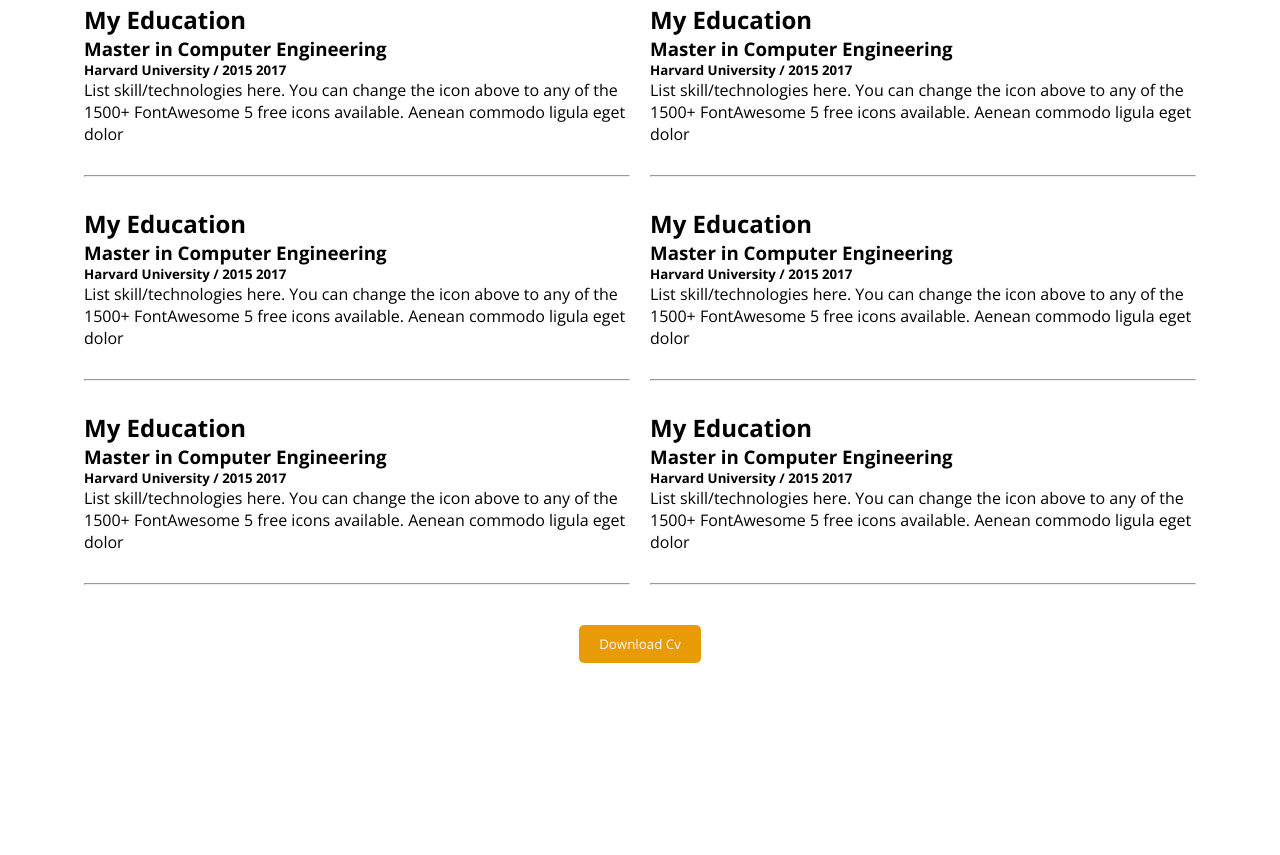
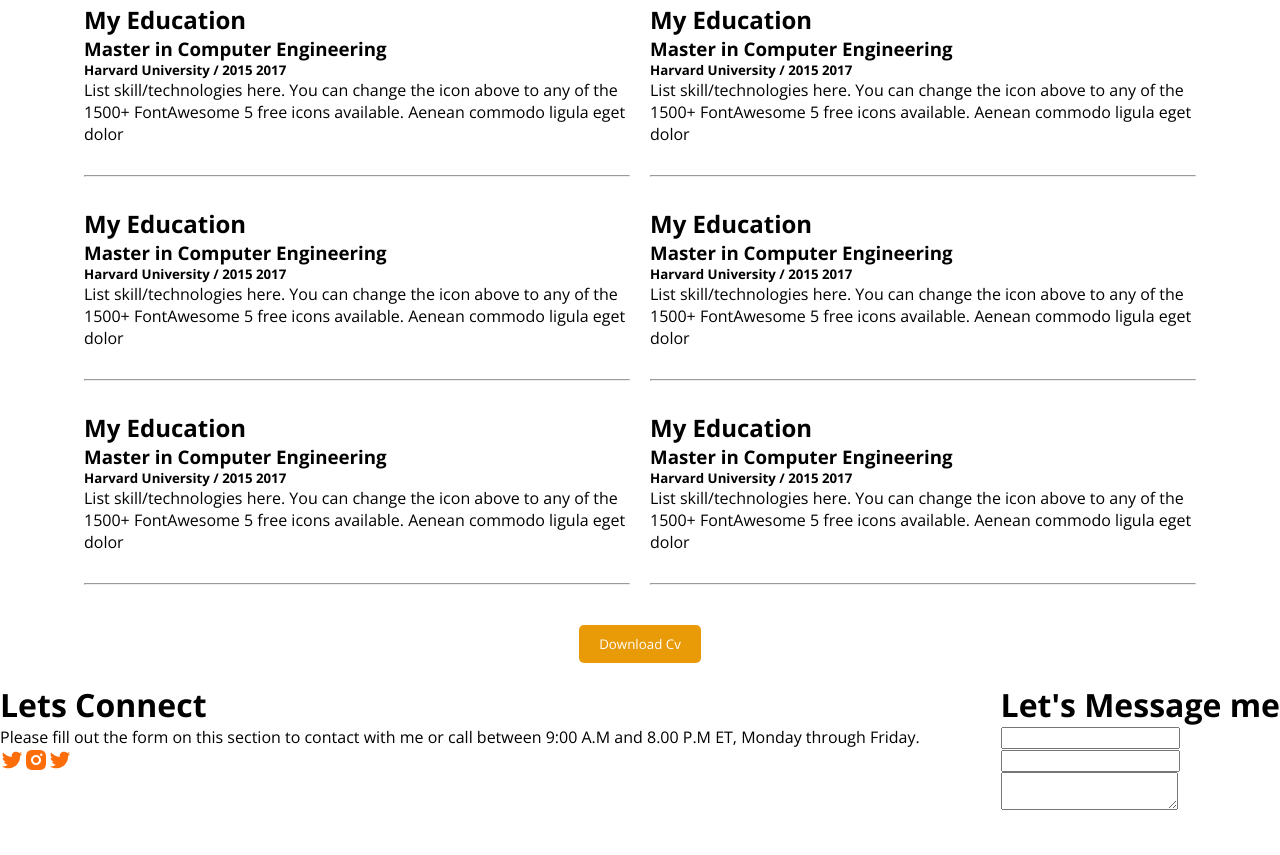
Before and after one commit to sourov90/my-portfolio-deigne-with-html-and-css, a plain HTML site: page index.html in a window 1280 px wide. Shown: the part 1854-2709 px from the top of the page. Before the commit the page ends 2517 px from the top, so only its background shows below. Drawn offline with nearby package versions, Linux system fonts and the light colour scheme.

Commit message:
added a foote section

```diff
--- a/index.html
+++ b/index.html
@@ -72,7 +72,8 @@
         <div class="what-do-container">
             <h1>What i do</h1>
             <p>I have more than 10 years experience building software for clients all over the world. Below is a quick
-            overview of my main technical skill sets and technologies i use. Want to find out more about my experience?
+                overview of my main technical skill sets and technologies i use. Want to find out more about my
+                experience?
                 Check out my online resume and project portfolio</p>
         </div>
         <!-- resume section  -->
@@ -216,7 +217,24 @@
             <button class="btn-primary">Download Cv</button>
         </div>
     </main>
-    <footer>
+    <footer >
+      <div class="footers">
+        <div class="footer-text-container">
+            <h1>Lets Connect</h1>
+            <p>Please fill out the form on this section to contact with me or call between
+                9:00 A.M and 8.00 P.M ET, Monday through Friday.</p>
+            <div style="display: flex;">
+                <img src="./images/icons/twitter.png" alt=""><img src="./images/icons/insta.png" alt=""><img
+                    src="./images/icons/twitter.png" alt="">
+            </div>
+        </div>
+        <div class="footer-form-container">
+            <h1>Let's Message me</h1>
+            <input  type="text"><br>
+            <input type="email" name="" id=""><br>
+            <textarea name="" id=""></textarea>
+        </div>
+      </div>
 
     </footer>
 </body>
--- a/style/style.css
+++ b/style/style.css
@@ -143,3 +143,14 @@
 
     margin: 30px 0px;
 }
+
+/* style footer  */
+.footers{
+    display: flex;
+     gap: 60px;
+     justify-content: space-between;
+     padding: 20px 0px;
+}
+.footer-form-container{
+    margin-bottom: 20px;
+}
```
Lines whose indentation alone changed are shown as unchanged.
